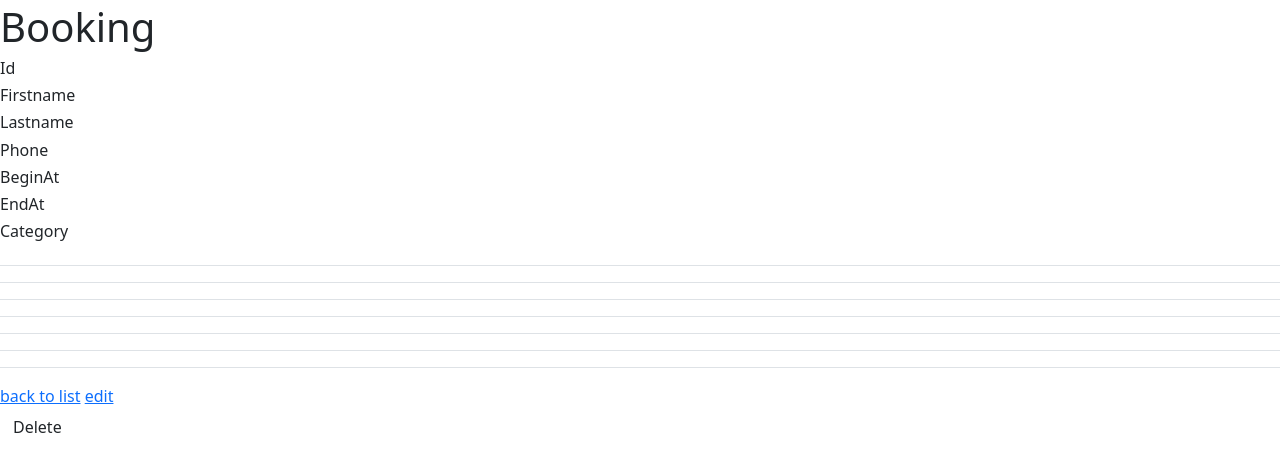
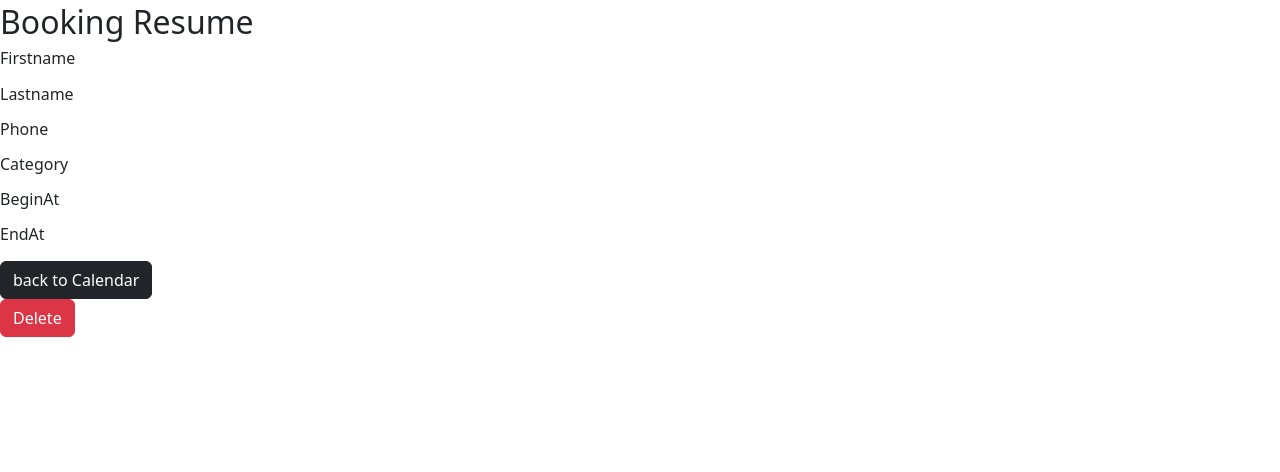
Before and after one commit to 2xente/checkpointFinal, a Symfony app: template templates/booking/show.html.twig in a window 1280 px wide. Shown: the part 53-525 px from the top of the page. Run offline with Twig, Linux system fonts and the light colour scheme; the template is opened without the code that fills it, so the values that code supplies are empty; some libraries are stand-ins or nearby versions.

Commit message:
litle front

```diff
--- a/assets/styles/app.css
+++ b/assets/styles/app.css
@@ -1,6 +1,6 @@
 @import "home.css";
 @import "booking.css";
-
+@import "show.css";
 
 body {
     background-color: cornsilk;
--- a/assets/styles/home.css
+++ b/assets/styles/home.css
@@ -85,6 +85,7 @@
 
 .bg_color {
   background-color: cornsilk;
+  margin-bottom: 6rem;
 }
 
 .bg_color_cards {
--- a/templates/booking/_delete_form.html.twig
+++ b/templates/booking/_delete_form.html.twig
@@ -1,4 +1,4 @@
 <form method="post" action="{{ path('app_booking_delete', {'id': booking.id}) }}" onsubmit="return confirm('Are you sure you want to delete this item?');">
     <input type="hidden" name="_token" value="{{ csrf_token('delete' ~ booking.id) }}">
-    <button class="btn">Delete</button>
+    <button class="btn btn-danger button_show">Delete</button>
 </form>
--- a/templates/booking/show.html.twig
+++ b/templates/booking/show.html.twig
@@ -5,44 +5,50 @@
 {% block body %}
     {% include 'header/_header.html.twig' %}
 
-    <h1>Booking</h1>
+    <h2 class="resume_title">Booking Resume</h2>
 
-    <table class="table">
-        <tbody>
-            <tr>
-                <h6>Id</h6>
-                <td>{{ booking.id }}</td>
-            </tr>
-            <tr>
+
+<section  class="show_booking">
+<div class="show_booking_div">
+            <div class="div_name">
+            <div class="div_one_name">
                 <h6>Firstname</h6>
-                <td>{{ booking.firstname }}</td>
-            </tr>
-            <tr>
+                <p>{{ booking.firstname }}</p>
+            </div>
+            <div class="div_one_name">
                 <h6>Lastname</h6>
-                <td>{{ booking.lastname }}</td>
-            </tr>
-            <tr>
+                <p>{{ booking.lastname }}</p>
+            </div>
+            </div>
+    <div class="div_name">
+            <div class="div_one_name">
                 <h6>Phone</h6>
-                <td>{{ booking.Phone }}</td>
-            </tr>
-            <tr>
+                <p>{{ booking.Phone }}</p>
+            </div>
+        <div class="div_one_name">
+            <h6>Category</h6>
+            <p>{{ booking.category.name }}</p>
+        </div>
+    </div>
+    <div class="div_name">
+            <div class="div_one_name">
                 <h6>BeginAt</h6>
-                <td>{{ booking.beginAt ? booking.beginAt|date('Y-m-d H:i:s') : '' }}</td>
-            </tr>
-            <tr>
+                <p>{{ booking.beginAt ? booking.beginAt|date('Y-m-d H:i:s') : '' }}</p>
+            </div>
+            <div class="div_one_name">
                 <h6>EndAt</h6>
-                <td>{{ booking.endAt ? booking.endAt|date('Y-m-d H:i:s') : '' }}</td>
-            </tr>
-            <tr>
-                <h6>Category</h6>
-                <td>{{ booking.category.name }}</td>
-            </tr>
+                <p>{{ booking.endAt ? booking.endAt|date('Y-m-d H:i:s') : '' }}</p>
+            </div>
+    </div>
+
         </tbody>
-    </table>
 
-    <a href="{{ path('app_booking_index') }}">back to list</a>
+<div class="div_button">
+    <a href="{{ path('app_booking_calendar') }}" class="btn btn-dark button_show">back to Calendar</a>
 
-    <a href="{{ path('app_booking_edit', {'id': booking.id}) }}">edit</a>
 
     {{ include('booking/_delete_form.html.twig') }}
+</div>
+</div>
+</section>
 {% endblock %}
--- a/templates/footer/_footer.html.twig
+++ b/templates/footer/_footer.html.twig
@@ -10,7 +10,7 @@
                 <div class="col-md-3 col-lg-4 col-xl-3 mx-auto mb-4">
                     <!-- Content -->
                     <h6 class="text-uppercase fw-bold mb-4">
-                        Company name
+                        Hestia
                     </h6>
                     <p>
                         Here you can use rows and columns to organize your footer content. Lorem ipsum
```
Also changed, not shown: assets/styles/show.css (added, +39 -0 lines).
